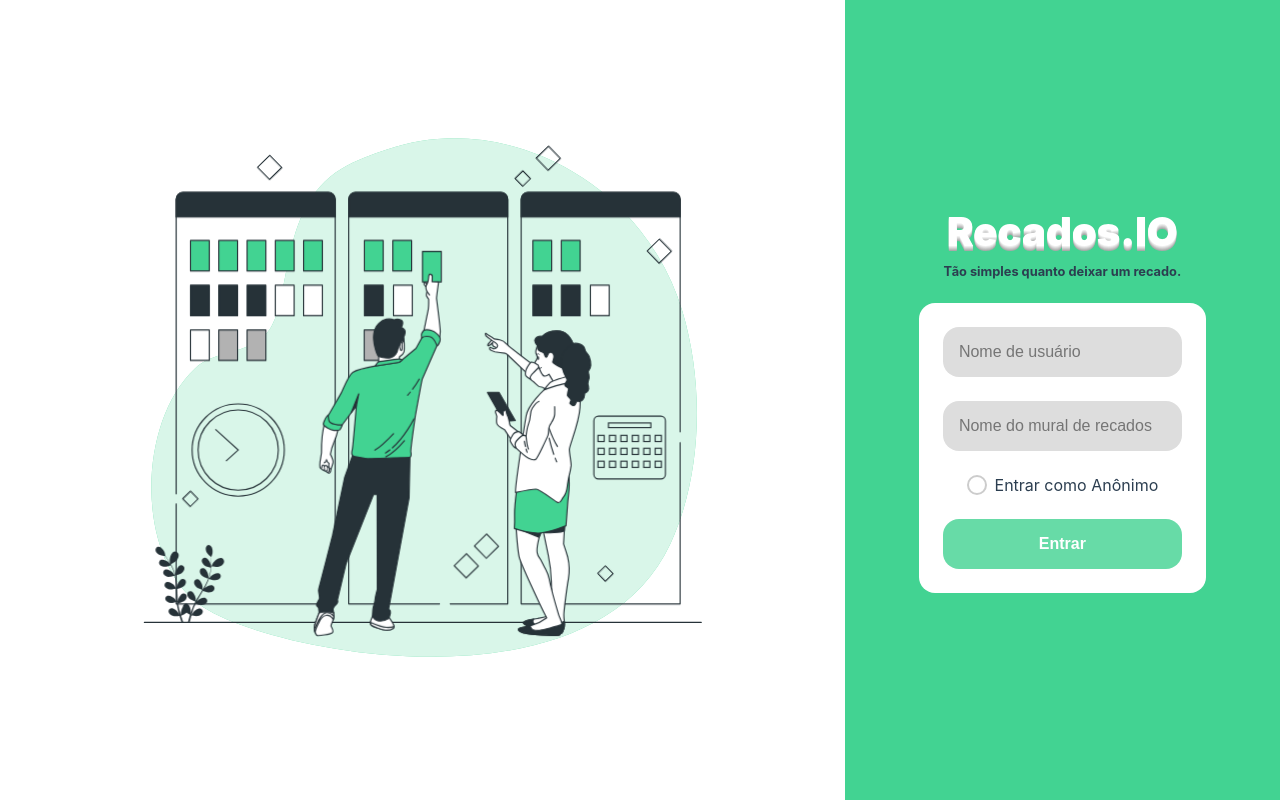
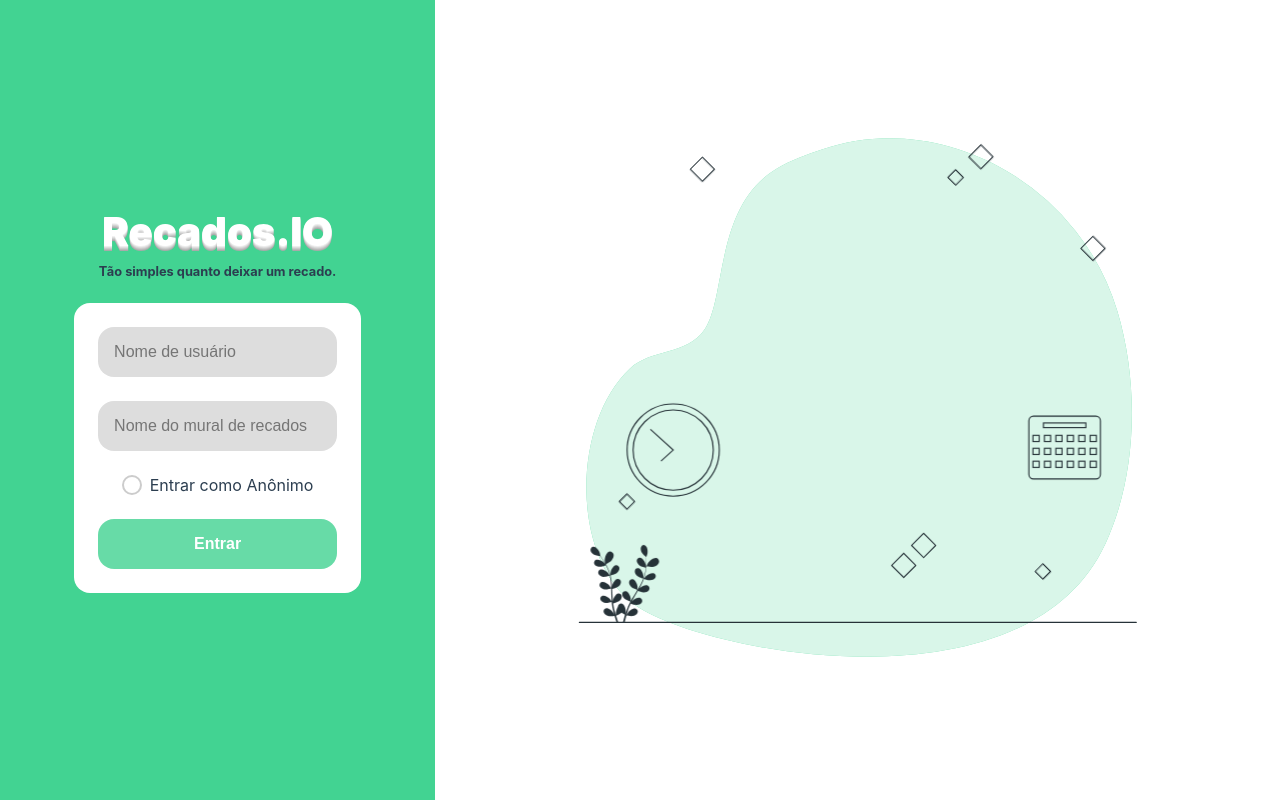
Before and after one commit to RafaelEstevam/recados-io-app, a Vue app in the folder recados-io-front/: page / in a window 1280 px wide. Built offline with nearby package versions, Linux system fonts and the light colour scheme; no server answers; what vue-toast-notification would draw is missing.

Commit message:
Improvements on login

```diff
--- a/recados-io-front/src/views/LoginView.vue
+++ b/recados-io-front/src/views/LoginView.vue
@@ -1,10 +1,6 @@
 <template>
   <div class="login view">
-    <div class="login_image">
-      <div class="login__image__wrapper">
-        <Image />
-      </div>
-    </div>
+
     <div class="login__wrapper">
       <div>
         <logo :white="true" :showSlogan="true"/>
@@ -41,6 +37,11 @@
             :type="'submit'"
           />
         </form>
+      </div>
+    </div>
+    <div class="login_image">
+      <div class="login__image__wrapper">
+        <Image />
       </div>
     </div>
   </div>
@@ -142,11 +143,17 @@
 
     @media(max-width: $screen-md){
       width: 10px;
+      padding: 0px;
+      background-color: $dark-color;
     }
   }
 
   .login__image__wrapper{
     width: 75%;
+    @media(max-width: $screen-md){
+      width: 0%;
+      display: none;
+    }
   }
   .login__wrapper{
     background: $primary-color;
```
